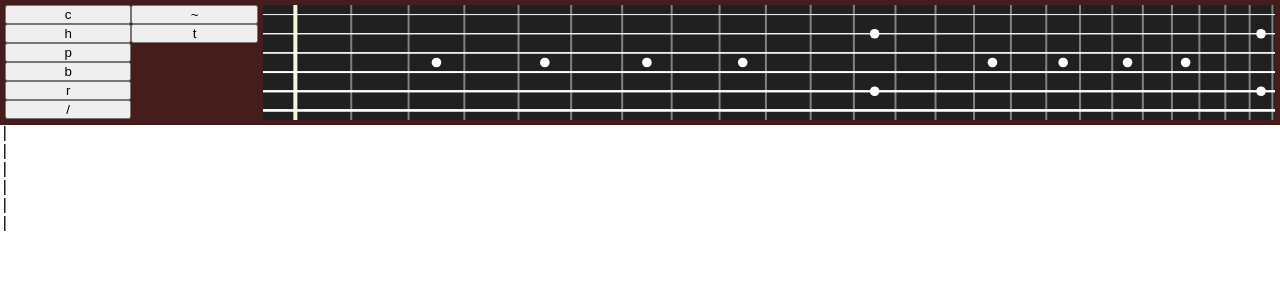
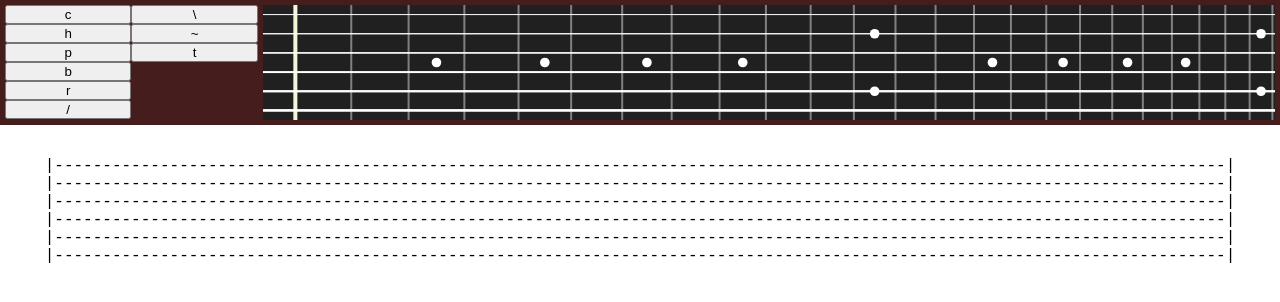
Before and after one commit to apangnathip/tab-creator, a React (Vite) app: page / in a window 1280 px wide. Shown: the top 302 px of the page. Built offline with nearby package versions, Linux system fonts and the light colour scheme.

Commit message:
Add dynamic scaling and wrapping of overflowing tabsheet

```diff
--- a/src/App.tsx
+++ b/src/App.tsx
@@ -1,6 +1,6 @@
 import { BoardProvider } from "./components/contexts/BoardContext";
 import { NotationProvider } from "./components/contexts/NotationContext";
-import { Toolbar } from "./components/toolbar";
+import { Controls, Fretboard, Toolbar } from "./components/toolbar";
 import { Tabsheet } from "./components/tabsheet";
 import "./styles.css";
 
@@ -9,19 +9,10 @@ function App() {
     <>
       <BoardProvider>
         <NotationProvider>
-          <Toolbar />
-          {/* <select
-          value={boardProps.tuning}
-          onChange={(e) =>
-            setBoardProps((currBoardProps) => {
-              return { ...currBoardProps, tuning: e.target.value };
-            })
-          }
-        >
-          <option value="E">Standard</option>
-          <option value="Eb">Eb</option>
-          <option value="Drop-D">Drop D</option>
-        </select> */}
+          <Toolbar>
+            <Controls />
+            <Fretboard />
+          </Toolbar>
           <Tabsheet />
         </NotationProvider>
       </BoardProvider>
--- a/src/components/contexts/NotationContext.tsx
+++ b/src/components/contexts/NotationContext.tsx
@@ -1,25 +1,61 @@
-import { createContext, useState } from "react";
+import { createContext, useReducer, useState } from "react";
+import { techniques } from "../toolbar";
 
 interface NotationContext {
   notation: string;
+  technique: string;
   addNotation: (noteInfo: { string: number; fret: number }) => void;
-  technique: string;
   setTechnique: React.Dispatch<React.SetStateAction<string>>;
 }
 
 export const NotationContext = createContext({} as NotationContext);
 
+function reducer(state: string, action: { string: number; fret: number; technique: string }) {
+  const { string, fret, technique } = action;
+  const mode = technique ? techniques[technique].mode : null;
+  const lastAction = state.split(",").at(-1)!;
+  const lastString = parseInt(lastAction.charAt(0));
+  // const lastFret = parseInt(lastAction.split(/[A-Za-z]/).at(-1)!);
+
+  switch (mode) {
+    case "stack":
+      if (lastString == string + 1) {
+        return `${state}${technique}${fret}`;
+      }
+      return `${state},${string + 1}:${technique}${fret}`;
+    // case "slide":
+    //   if (lastString == string + 1) {
+    //     const direction = fret > lastFret ? "/" : "\\";
+    //     console.log(lastFret);
+    //     return `${state}${direction}${fret}`;
+    //   }
+    //   return state;
+    case "higher":
+
+    case "chord":
+      console.log("NOT IMPLEMENTED");
+      return state;
+    case "external":
+      console.log("NOT IMPLEMENTED");
+      return state;
+    case "unrestrict":
+    default:
+      return `${state},${string + 1}:${fret}${technique}`;
+  }
+}
+
 export function NotationProvider({ children }: { children: React.ReactNode }) {
-  const [notation, setNotation] = useState("");
+  const [notation, dispatch] = useReducer(reducer, "");
   const [technique, setTechnique] = useState("");
 
   const addNotation = (noteInfo: { string: number; fret: number }) => {
-    // if (!technique) {
-    //   return;
-    // }
-    setNotation(
-      (currentNotation) => `${currentNotation}${noteInfo.string + 1}:${noteInfo.fret},`
-    );
+    dispatch({ ...noteInfo, technique });
+    setTechnique("");
+    // setNotation(
+    //   (currentNotation) =>
+    //     `${currentNotation}${noteInfo.string + 1}:${technique}${noteInfo.fret},`
+    // );
+    // setTechnique("");
   };
 
   return (
--- a/src/components/tabsheet/Tabsheet.module.css
+++ b/src/components/tabsheet/Tabsheet.module.css
@@ -1,3 +1,19 @@
 .root {
+  margin: 1rem;
+  padding: 1rem 0 1rem 0;
+  display: flex;
+  align-items: center;
+  flex-direction: column;
   font-family: monospace;
+  gap: 1rem;
 }
+
+.staff .tabLine {
+  width: fit-content;
+}
+
+.fontCalibrator {
+  visibility: hidden;
+  position: absolute;
+  width: fit-content;
+}
--- a/src/components/tabsheet/Tabsheet.tsx
+++ b/src/components/tabsheet/Tabsheet.tsx
@@ -1,43 +1,66 @@
-import { useContext, useEffect, useState } from "react";
+import { useContext, useEffect, useRef, useState } from "react";
+import { useResize } from "../../hooks/useResize";
 import { Board, BoardContext } from "../contexts/BoardContext";
 import { NotationContext } from "../contexts/NotationContext";
 import styles from "./Tabsheet.module.css";
 
-function readNotation(board: Board, notation: string) {
-  let rest = "-".repeat(1);
-  let lines = Array(board.stringCount).fill("|");
-  let notes = notation.split(",");
+function readNotation(maxChar: number, board: Board, notation: string) {
+  const rest = "-".repeat(1);
+  const notes = notation.split(",");
+  const staffs = [];
+  const border = Array(board.stringCount).fill("|");
+  let lines = border.slice();
 
-  for (let i = 0; i < notes.length - 1; i++) {
-    console.log(notation);
-    let [string, fret] = notes[i].split(":");
+  for (let i = 1; i < notes.length; i++) {
+    if (lines[0].length >= maxChar - 3) {
+      lines = lines.map((line) => line + "-".repeat(Math.abs(maxChar - line.length - 1)) + "|");
+      staffs.push(lines);
+      lines = border.slice();
+    }
 
+    const [string, fret] = notes[i].split(":");
     for (let j = 0; j < board.stringCount; j++) {
       lines[j] += rest;
       lines[j] += j == parseInt(string) - 1 ? fret : "-".repeat(fret.length);
     }
   }
 
-  return lines;
+  lines = lines.map((line) => line + "-".repeat(Math.abs(maxChar - line.length - 1)) + "|");
+  staffs.push(lines);
+  return staffs;
 }
 
 export function Tabsheet() {
   const { board } = useContext(BoardContext);
   const { notation } = useContext(NotationContext);
-  const [asciiTab, setAsciiTab] = useState([] as string[]);
+  const [asciiTab, setAsciiTab] = useState([[]] as string[][]);
+  const divRef = useRef<HTMLDivElement | null>(null);
+  const { width } = useResize(divRef);
+  const spanRef = useRef<HTMLSpanElement | null>(null);
 
   useEffect(() => {
-    setAsciiTab(readNotation(board, notation));
-  }, [notation]);
+    if (spanRef.current) {
+      const maxChar = Math.floor(width / spanRef.current.offsetWidth);
+      setAsciiTab(readNotation(maxChar, board, notation));
+    }
+  }, [notation, width]);
 
   return (
-    <>
-      {asciiTab.map((line, i) => (
-        <div className={styles.root} key={i}>
-          {line}
-        </div>
-      ))}
-      {notation}
-    </>
+    <div className={styles.root} ref={divRef}>
+      {asciiTab.map((staff, i) => {
+        return (
+          <div className={styles.staff} key={i}>
+            {staff.map((line, j) => (
+              <p className={styles.tabLine} key={j}>
+                {line}
+              </p>
+            ))}
+          </div>
+        );
+      })}
+      <span ref={spanRef} className={styles.fontCalibrator}>
+        0
+      </span>
+    </div>
   );
 }
--- a/src/components/toolbar/Controls.module.css
+++ b/src/components/toolbar/Controls.module.css
@@ -4,3 +4,10 @@
   flex-wrap: wrap;
   flex: 1;
 }
+
+.btn {
+}
+
+.btnActive {
+  background-color: green;
+}
--- a/src/components/toolbar/Controls.tsx
+++ b/src/components/toolbar/Controls.tsx
@@ -2,25 +2,47 @@ import { useContext } from "react";
 import { NotationContext } from "../contexts/NotationContext";
 import styles from "./Controls.module.css";
 
-const techniques: { [name: string]: string } = {
-  c: "Chord",
-  h: "Hammer-on",
-  p: "Pull-off",
-  b: "Bend",
-  r: "r",
-  "/": "Slide",
-  "~": "Vibrato",
-  t: "Tap",
+type Mode = "unrestrict" | "slide" | "stack" | "higher" | "chord" | "external";
+type TechniqueRecord = { [id: string]: Technique };
+
+class Technique {
+  desc: string;
+  mode: Mode;
+
+  constructor(desc: string, mode: Mode) {
+    this.desc = desc;
+    this.mode = mode;
+  }
+}
+
+export const techniques: TechniqueRecord = {
+  c: new Technique("Chord", "chord"),
+  h: new Technique("Hammer-on", "stack"),
+  p: new Technique("Pull-off", "stack"),
+  b: new Technique("Bend", "higher"),
+  r: new Technique("Release", "stack"),
+  "/": new Technique("Slide Up", "stack"),
+  "\\": new Technique("Slide Down", "stack"),
+  "~": new Technique("Vibrato", "unrestrict"),
+  t: new Technique("Tap", "external"),
 };
 
 export function Controls() {
-  const { setTechnique } = useContext(NotationContext);
+  const { technique, setTechnique } = useContext(NotationContext);
   return (
     <div className={styles.root}>
-      {Object.entries(techniques).map(([tech, desc]) => {
+      {Object.entries(techniques).map(([id, tech]) => {
+        if (technique === id) {
+        }
         return (
-          <button value={tech} onClick={() => setTechnique(tech)} title={desc} key={tech}>
-            {tech}
+          <button
+            className={technique == id ? styles.btnActive : styles.btn}
+            value={id}
+            onClick={() => setTechnique(id)}
+            title={tech.desc}
+            key={id}
+          >
+            {id}
           </button>
         );
       })}
--- a/src/components/toolbar/Fretboard.module.css
+++ b/src/components/toolbar/Fretboard.module.css
@@ -1,6 +1,7 @@
 .root {
   height: 100%;
   position: relative;
+  overflow: hidden;
   flex: 4;
 }
 
--- a/src/components/toolbar/Toolbar.module.css
+++ b/src/components/toolbar/Toolbar.module.css
@@ -1,5 +1,6 @@
 .root {
-  position: relative;
+  position: sticky;
+  top: 0;
   display: flex;
   gap: 5px;
   padding: 5px;
--- a/src/components/toolbar/Toolbar.tsx
+++ b/src/components/toolbar/Toolbar.tsx
@@ -2,11 +2,6 @@ import { Controls } from "./Controls";
 import { Fretboard } from "./Fretboard";
 import styles from "./Toolbar.module.css";
 
-export function Toolbar() {
-  return (
-    <div className={styles.root}>
-      <Controls />
-      <Fretboard />
-    </div>
-  );
+export function Toolbar({ children }: { children: React.ReactNode }) {
+  return <div className={styles.root}>{children}</div>;
 }
--- /dev/null
+++ b/src/hooks/useResize.ts
@@ -0,0 +1,30 @@
+import { useEffect, useState } from "react";
+
+type Dimension = {
+  width: number;
+  height: number;
+};
+
+export function useResize(ref: React.RefObject<HTMLElement>) {
+  const [dimension, setDimension] = useState({
+    width: 0,
+    height: 0,
+  } as Dimension);
+
+  useEffect(() => {
+    const handleResize = () => {
+      if (ref.current) {
+        setDimension({
+          width: ref.current.offsetWidth,
+          height: ref.current.offsetHeight,
+        });
+      }
+    };
+
+    window.addEventListener("resize", handleResize);
+    handleResize();
+    return () => window.removeEventListener("resize", handleResize);
+  }, []);
+
+  return dimension;
+}
```
Also changed, not shown: src/components/toolbar/Fretboard.tsx (+9 -61 lines).
